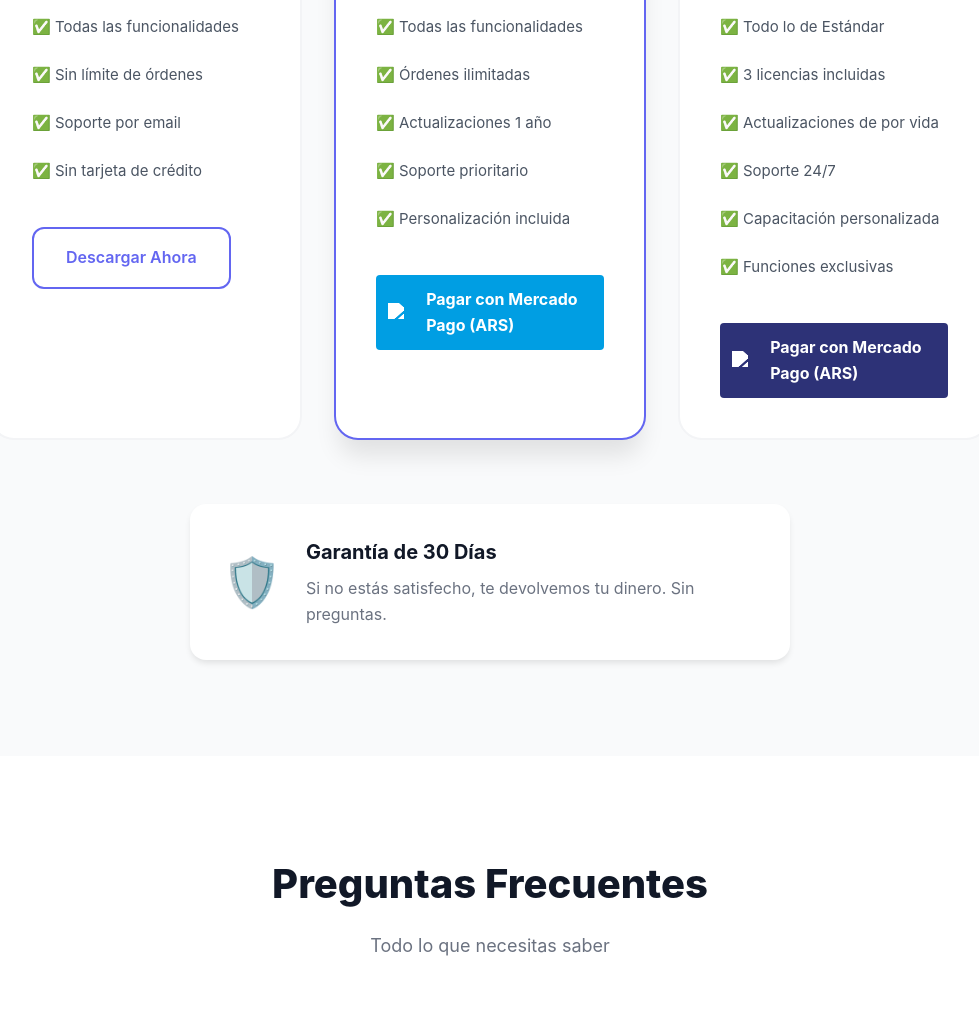
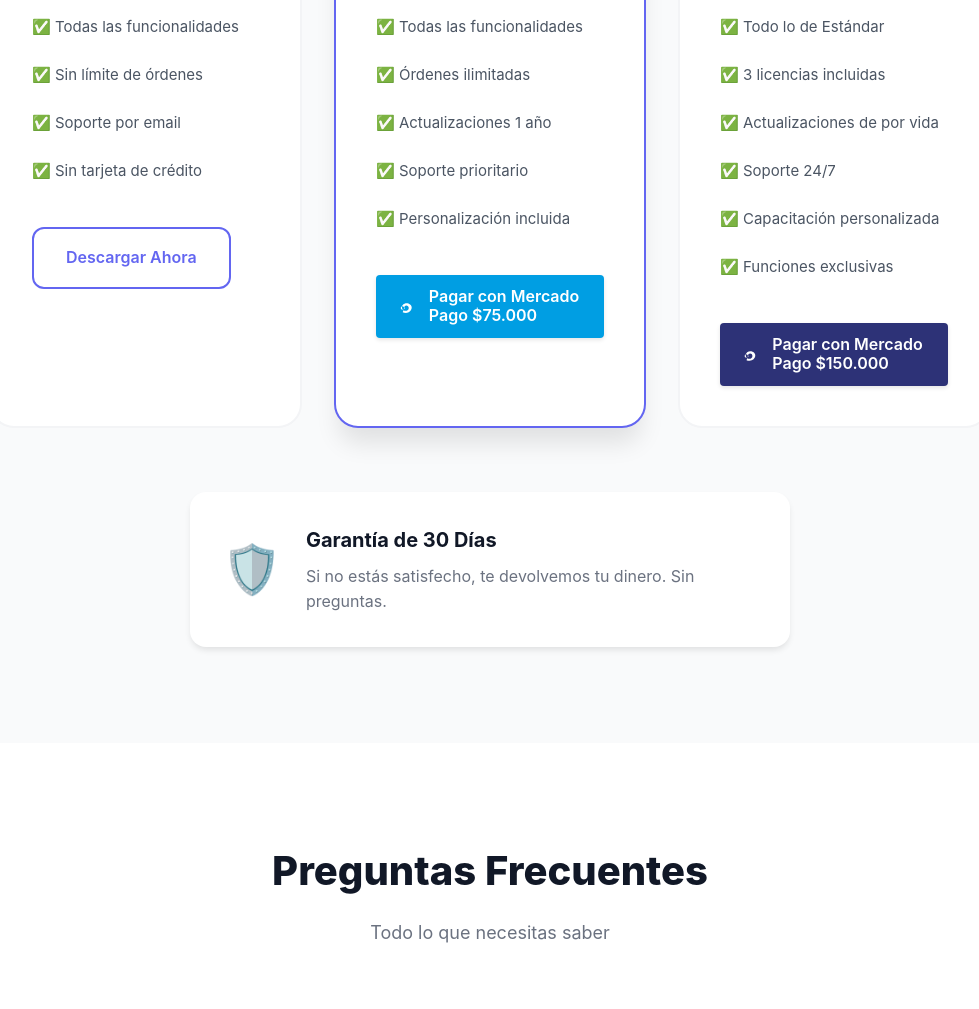
Before and after one commit to Sargentxxx/LabManager-Web, a plain HTML site: page index.html in a window 1280 px wide. Shown: the part 2595-3604 px from the top of the page, without its empty margins (150-1129 px from the left). Drawn offline with Linux system fonts and the light colour scheme; a script that the page names is missing.

Commit message:
Fix MP buttons design and SVG

```diff
--- a/index.html
+++ b/index.html
@@ -323,8 +323,8 @@
             <div id="paypal-button-standard"></div>
             <!-- Mercado Pago Button -->
              <a href="https://mpago.li/1ka7nym" target="_blank" class="btn-mp">
-               <img src="https://http2.mlstatic.com/frontend-assets/ui-navigation/5.18.9/mercadopago/favicon.svg" alt="MP">
-               Pagar con Mercado Pago (ARS)
+               <svg viewBox="0 0 50 34" xmlns="http://www.w3.org/2000/svg"><path d="M37.7 20.3c0 7.7-6.5 13.5-13.8 13.5-3.3 0-6-.6-7.8-1.5l1.6-4.9c1.6.8 3.5 1.3 5.4 1.3 4.1 0 7.5-2.9 7.5-7s-2.8-6.1-5.7-6.1-4.8 1.9-4.8 4.7c0 1.2.4 2.3 1 3.2l-5 2.1c-1.1-1.6-1.8-3.5-1.8-5.7 0-5.8 5.6-9.6 11.2-9.6 5.8 0 12.2 3.9 12.2 10zM12.8 19c-.8.8-1.3 1.9-1.3 3 0 2.2 1.8 4 4 4 2.2 0 4-1.8 4-4 0-1.1-.4-2.2-1.3-3-.8-.8-1.9-1.3-3-1.3s-1.8.5-2.4 1.3z" fill="#fff"/></svg>
+               Pagar con Mercado Pago $75.000
              </a>
           </div>
 
@@ -350,8 +350,8 @@
             <div id="paypal-button-pro"></div>
             <!-- Mercado Pago Button -->
              <a href="https://mpago.li/14WtbE9" target="_blank" class="btn-mp" style="background-color: #2D3277;">
-               <img src="https://http2.mlstatic.com/frontend-assets/ui-navigation/5.18.9/mercadopago/favicon.svg" alt="MP">
-               Pagar con Mercado Pago (ARS)
+               <svg viewBox="0 0 50 34" xmlns="http://www.w3.org/2000/svg"><path d="M37.7 20.3c0 7.7-6.5 13.5-13.8 13.5-3.3 0-6-.6-7.8-1.5l1.6-4.9c1.6.8 3.5 1.3 5.4 1.3 4.1 0 7.5-2.9 7.5-7s-2.8-6.1-5.7-6.1-4.8 1.9-4.8 4.7c0 1.2.4 2.3 1 3.2l-5 2.1c-1.1-1.6-1.8-3.5-1.8-5.7 0-5.8 5.6-9.6 11.2-9.6 5.8 0 12.2 3.9 12.2 10zM12.8 19c-.8.8-1.3 1.9-1.3 3 0 2.2 1.8 4 4 4 2.2 0 4-1.8 4-4 0-1.1-.4-2.2-1.3-3-.8-.8-1.9-1.3-3-1.3s-1.8.5-2.4 1.3z" fill="#fff"/></svg>
+               Pagar con Mercado Pago $150.000
              </a>
           </div>
         </div>
--- a/landing_styles.css
+++ b/landing_styles.css
@@ -909,3 +909,37 @@ body {
     margin-right: 10px;
     filter: brightness(0) invert(1);
 }
+
+/* Mercado Pago Button Styles */
+.btn-mp {
+    display: flex;
+    align-items: center;
+    justify-content: center;
+    width: 100%;
+    margin-top: 12px;
+    padding: 12px 20px;
+    background-color: #009EE3; /* MP Blue */
+    color: white;
+    font-weight: 600;
+    font-size: 1rem;
+    border-radius: 4px; /* MP Style */
+    text-decoration: none;
+    transition: all 0.2s ease;
+    border: none;
+    cursor: pointer;
+    box-shadow: 0 2px 4px rgba(0,0,0,0.1);
+    line-height: 1.2;
+}
+
+.btn-mp:hover {
+    background-color: #007EB5;
+    box-shadow: 0 4px 6px rgba(0,0,0,0.15);
+    transform: translateY(-1px);
+}
+
+.btn-mp svg {
+    height: 24px;
+    width: auto;
+    margin-right: 12px;
+    fill: white;
+}
```
